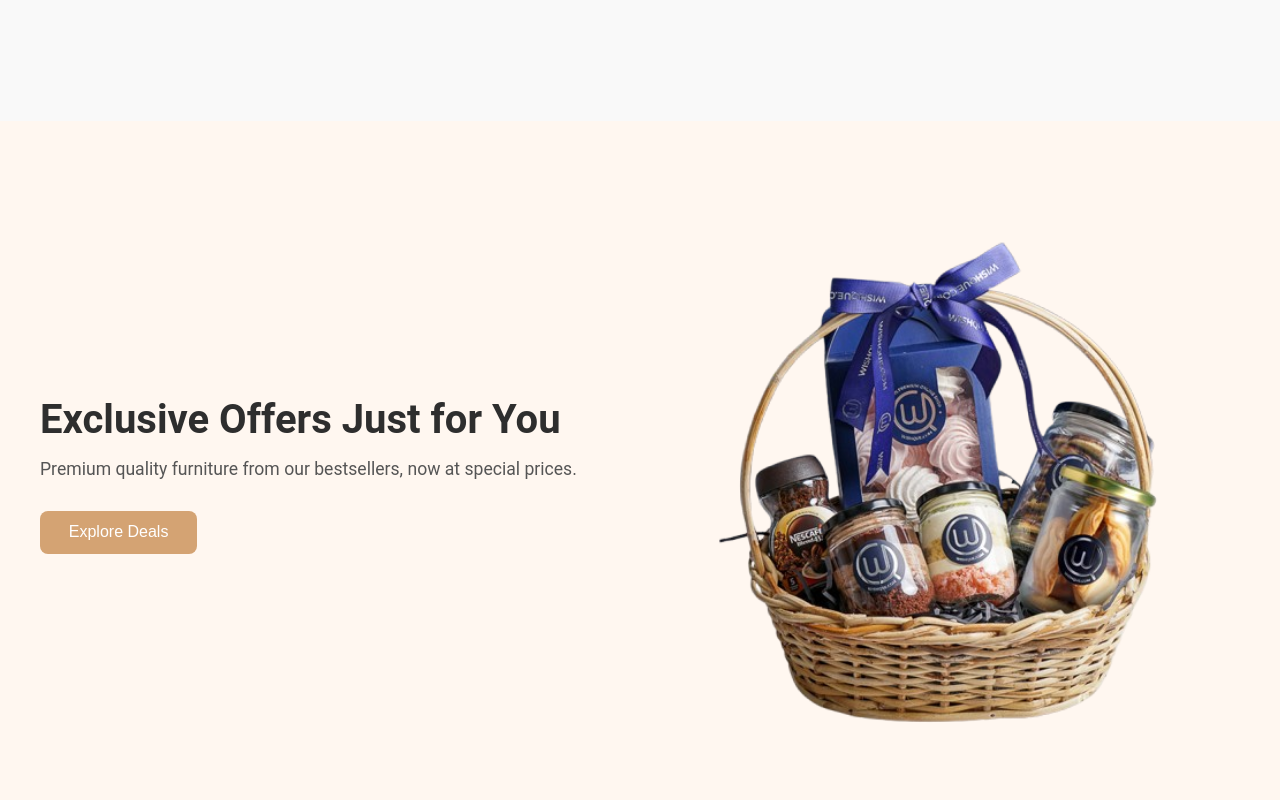
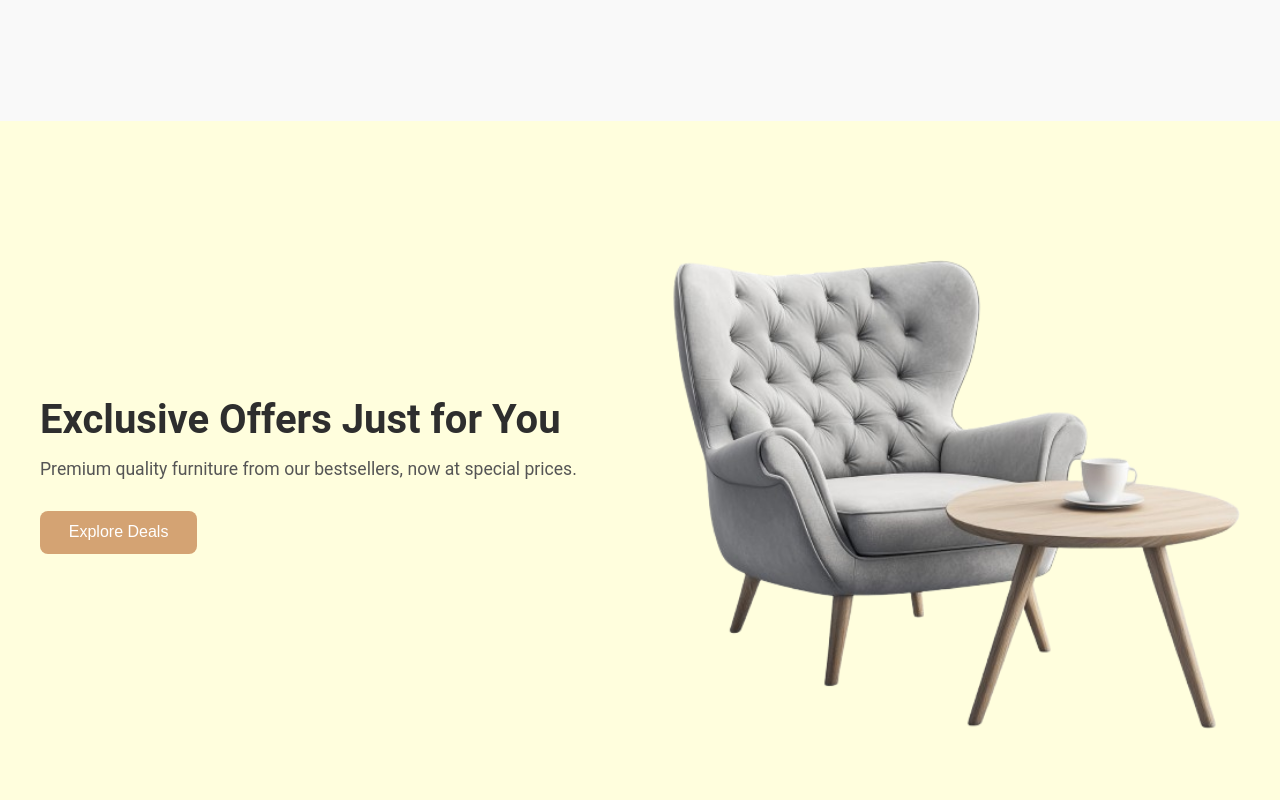
Before and after one commit to thilankadilshan/UrbanNest-furniture-store, a React (Create React App) app in the folder frontend/: page / in a window 1280 px wide. Shown: the part 1260-2060 px from the top of the page. Built offline with nearby package versions, Linux system fonts and the light colour scheme; no server answers.

Commit message:
offers componenets update Changes to be committed: 	modified:   frontend/src/Components/Assets/exclusive_image.png 	modified:   frontend/src/Components/Offers/Offers.css

```diff
--- a/frontend/src/Components/Offers/Offers.css
+++ b/frontend/src/Components/Offers/Offers.css
@@ -1,8 +1,9 @@
 .offers {
-    background-color: #fff7f0;
+    background-color: #fffedd;
     padding: 4rem 2rem;
     display: flex;
     justify-content: center;
+    margin-bottom: 50px;
 }
 
 .offers-content {
```
Also changed, not shown: frontend/src/Components/Assets/exclusive_image.png.
